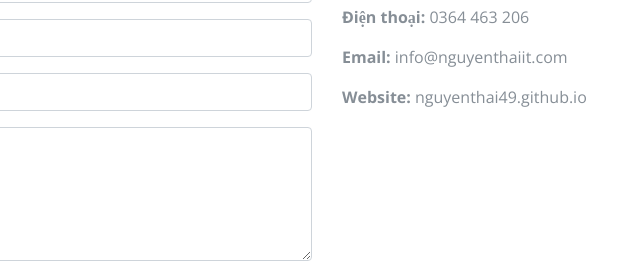
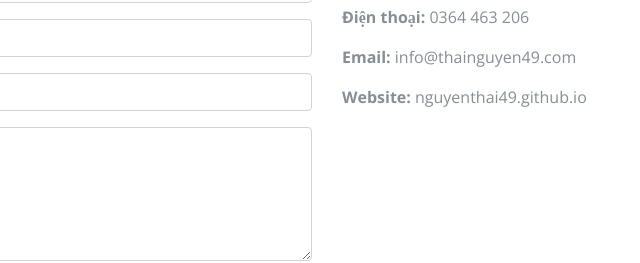
Before and after one commit to ThaiNguyen49/thainguyen49.github.io, a plain HTML site: page index.html in a window 1280 px wide. Shown: the part 4660-4923 px from the top of the page, 449-1089 px from the left. Drawn offline with nearby package versions, Linux system fonts and the light colour scheme; some icons are missing; a web font is replaced by a local one.

Commit message:
Update index.html
Signed-off-by: ThaiNguyen49 <aphonghaha32@gmail.com>

```diff
--- a/index.html
+++ b/index.html
@@ -442,7 +442,7 @@ License URL: https://creativecommons.org/licenses/by/4.0/
                         <div class="contact-info">
                             <p><strong>Địa chỉ:</strong> FPT Quận 7, TP.HCM</p>
                             <p><strong>Điện thoại:</strong> 0364 463 206</p>
-                            <p><strong>Email:</strong> info@nguyenthaiit.com</p>
+                            <p><strong>Email:</strong> info@thainguyen49.com</p>
                             <p><strong>Website:</strong> nguyenthai49.github.io</p>
                             <div class="social-icons mt-3">
                                 <a href="#"><i class="fab fa-facebook-f"></i></a>
```
